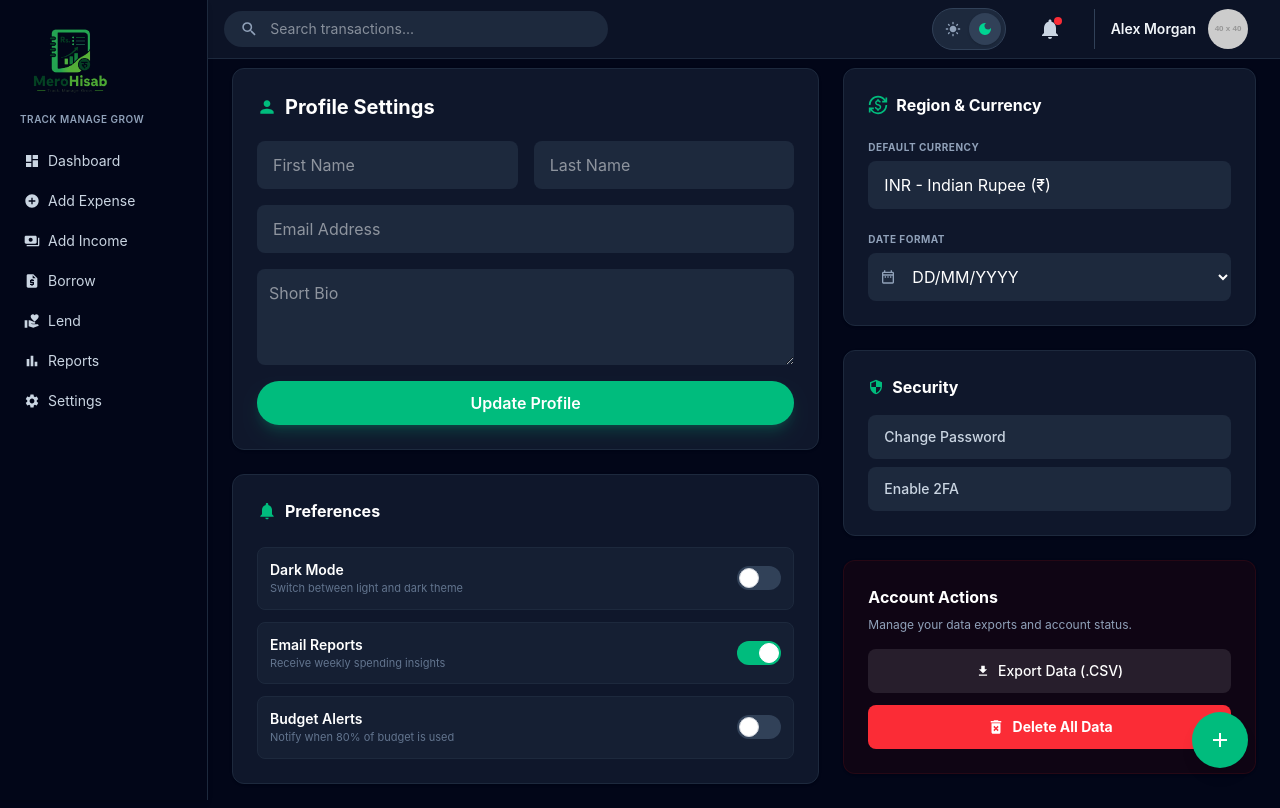
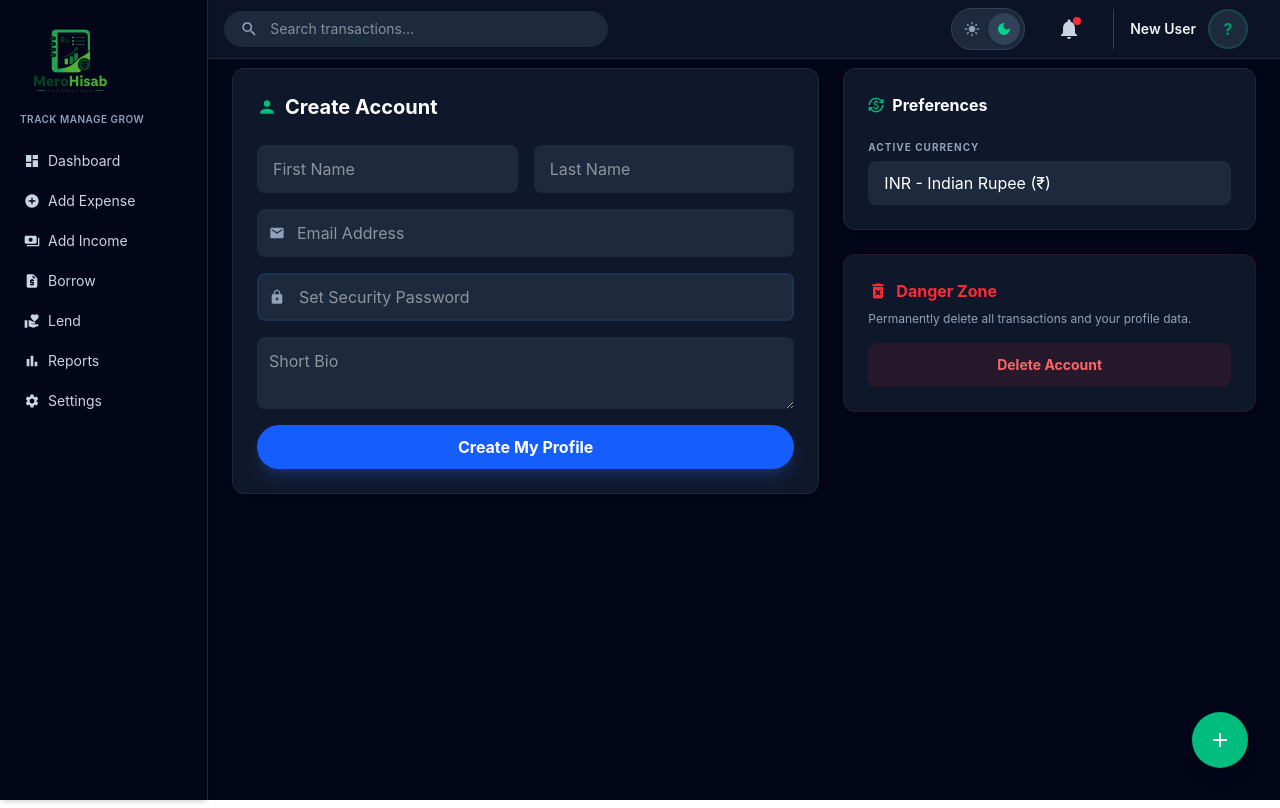
Before and after one commit to Foolmannn/MeroHisab, a React (Vite) app: page /settings in a window 1280 px wide. Built offline with nearby package versions, Linux system fonts and the light colour scheme.

Commit message:
Fised the setting page and topbar

```diff
--- a/src/App.jsx
+++ b/src/App.jsx
@@ -14,6 +14,7 @@ import ReportSection from './pages/Reports';
 import SettingsSection from './pages/Settings';
 import AddExpense from './pages/AddTransaction';
 import { TransactionProvider } from './contexts/TransactionContext';
+import { UserProvider } from './contexts/UserContext';
 
 
 // import './App.css'
@@ -62,6 +63,9 @@ import { TransactionProvider } from './contexts/TransactionContext';
 
 function App() {
   return (
+    <UserProvider>
+
+
     <TransactionProvider>
       <ThemeProvider>
         <div className='dark:bg-slate-950 bg-slate-50'>
@@ -81,6 +85,7 @@ function App() {
         </div>
       </ThemeProvider>
     </TransactionProvider>
+    </UserProvider>
   );
 }
 
--- a/src/components/Layout/Topbar.jsx
+++ b/src/components/Layout/Topbar.jsx
@@ -1,9 +1,11 @@
 import { MdSearch,MdLightMode, MdDarkMode, MdNotifications } from "react-icons/md";
 import { useTheme } from "../../contexts/ThemeContext";
 import { Link } from "react-router-dom";
+import { useUser } from "../../contexts/UserContext";
 
 export default function Topbar() {
   const { theme, toggleTheme } = useTheme();
+  const {user} = useUser()
 
   return (
     <header className="fixed top-0 right-0 w-[calc(100%-12rem)] bg-white/80 dark:bg-slate-900/80 backdrop-blur-md z-40 border-b border-slate-200 dark:border-slate-800 flex justify-between items-center px-8 py-2">
@@ -59,16 +61,18 @@ export default function Topbar() {
         <div className="flex items-center gap-3 pl-4 border-l border-slate-200 dark:border-slate-700">
           <div className="text-right">
             <p className="text-sm font-semibold text-slate-800 dark:text-slate-100">
-              Alex Morgan
+          {user?.firstName || "New User"}
             </p>
           </div>
 <Link
 to="/settings"
 >
-          <img
-            src="https://via.placeholder.com/40"
-            className="w-10 h-10 rounded-full cursor-pointer"
-            />
+    <div className="w-10 h-10 rounded-full bg-emerald-100 dark:bg-slate-800 flex items-center justify-center border-2 border-emerald-500/20 hover:border-emerald-500 transition-all overflow-hidden">
+               {/* Use placeholder if no image, or user's initials */}
+               <span className="text-emerald-600 font-bold">
+                 {user?.firstName ? user.firstName[0].toUpperCase() : "?"}
+               </span>
+            </div>
             </Link>
         </div>
 
--- a/src/contexts/TransactionContext.jsx
+++ b/src/contexts/TransactionContext.jsx
@@ -35,7 +35,7 @@ export const TransactionProvider = ({ children }) => {
   };
 
   return (
-    <TransactionContext.Provider value={{ transactions, addTransaction,currency,
+    <TransactionContext.Provider value={{ transactions, addTransaction,currency, setTransactions ,
       updateCurrency, deleteTransaction }}>
       {children}
     </TransactionContext.Provider>
--- /dev/null
+++ b/src/contexts/UserContext.jsx
@@ -0,0 +1,27 @@
+// contexts/UserContext.js
+import React, { createContext, useContext, useState, useEffect } from "react";
+
+const UserContext = createContext();
+
+export function UserProvider({ children }) {
+  // Unique key to avoid conflict with other local projects
+  const STORAGE_KEY = "vault_finance_user_data";
+
+  const [user, setUser] = useState(() => {
+    const saved = localStorage.getItem(STORAGE_KEY);
+    return saved ? JSON.parse(saved) : null; // Returns null if no user exists
+  });
+
+  const updateProfile = (userData) => {
+    setUser(userData);
+    localStorage.setItem(STORAGE_KEY, JSON.stringify(userData));
+  };
+
+  return (
+    <UserContext.Provider value={{ user, updateProfile }}>
+      {children}
+    </UserContext.Provider>
+  );
+}
+
+export const useUser = () => useContext(UserContext);
--- a/src/pages/Settings.jsx
+++ b/src/pages/Settings.jsx
@@ -1,177 +1,278 @@
-import React, { useState } from "react";
+import React, { useState, useEffect } from "react";
 import { useTransactions } from "../contexts/TransactionContext";
+import { useUser } from "../contexts/UserContext";
 import {
   MdSecurity,
-  MdNotifications,
   MdCurrencyExchange,
   MdPerson,
   MdDeleteForever,
   MdDownload,
-  MdOutlineDateRange,
+  MdLock,
+  MdEmail
 } from "react-icons/md";
 
 export default function Settings() {
-  const { currency, updateCurrency } = useTransactions();
+  const { currency, updateCurrency, setTransactions } = useTransactions();
+  const { user, updateProfile } = useUser();
 
-  // Expanded Currency Map
-  const currencies = [
-    { label: "INR - Indian Rupee", symbol: "₹", code: "INR" },
-    { label: "NPR - Nepalese Rupee", symbol: "Rs.", code: "NPR" },
-    { label: "USD - US Dollar", symbol: "$", code: "USD" },
-    { label: "EUR - Euro", symbol: "€", code: "EUR" },
-    { label: "GBP - British Pound", symbol: "£", code: "GBP" },
-    { label: "JPY - Japanese Yen", symbol: "¥", code: "JPY" },
-    { label: "AUD - Australian Dollar", symbol: "A$", code: "AUD" },
-    { label: "CAD - Canadian Dollar", symbol: "C$", code: "CAD" },
-  ];
+  // UI Toggle States
+  const [isChangingPassword, setIsChangingPassword] = useState(false);
+  const [isConfirmingDelete, setIsConfirmingDelete] = useState(false);
+  const [securityInput, setSecurityInput] = useState({ current: "", next: "" });
+  const [deletePassword, setDeletePassword] = useState("");
 
-  const handleCurrencySelection = (e) => {
-    const selectedSymbol = e.target.value;
-    updateCurrency(selectedSymbol);
+  // Form State
+  const [formData, setFormData] = useState({
+    firstName: "",
+    lastName: "",
+    email: "",
+    bio: "",
+    password: "",
+  });
+
+  useEffect(() => {
+    if (user) {
+      setFormData({
+        firstName: user.firstName || "",
+        lastName: user.lastName || "",
+        email: user.email || "",
+        bio: user.bio || "",
+        password: "",
+      });
+    }
+  }, [user]);
+
+  // --- Profile Actions ---
+  const handleProfileSubmit = (e) => {
+    e.preventDefault();
+    if (!formData.firstName) return;
+
+    if (!user && !formData.password) {
+      alert("Please set a password for your new account.");
+      return;
+    }
+
+    const dataToSave = user
+      ? { ...formData, password: user.password }
+      : { ...formData };
+
+    updateProfile(dataToSave);
+    alert(user ? "Profile updated!" : "Profile created!");
+  };
+
+  // --- Password Change Logic ---
+  const handlePasswordUpdate = () => {
+    if (securityInput.current === user.password) {
+      updateProfile({ ...user, password: securityInput.next });
+      setIsChangingPassword(false);
+      setSecurityInput({ current: "", next: "" });
+      alert("Password updated successfully.");
+    } else {
+      alert("Current password does not match.");
+    }
+  };
+
+  // --- Functional Delete Logic ---
+  const handleNuclearDelete = () => {
+    if (deletePassword !== user.password) {
+      alert("Incorrect password.");
+      return;
+    }
+
+    if (window.confirm("CRITICAL: This wipes all transactions and profile data. Proceed?")) {
+      // Clear localStorage specifically to avoid clashing with other apps
+      localStorage.removeItem("vault_finance_user_data");
+      localStorage.removeItem("vault_finance_transactions");
+      localStorage.removeItem("app_currency");
+      localStorage.removeItem("theme");
+
+      // Reset Context States
+      setTransactions([]);
+      updateProfile(null);
+
+      // Force hard refresh to clear any cached memory states
+      window.location.replace("/");
+    }
   };
 
   return (
     <main className="ml-52 pt-17 px-6 pb-6 min-h-screen bg-slate-50 dark:bg-slate-950 transition-colors">
       <div className="max-w-6xl mx-auto grid grid-cols-1 lg:grid-cols-12 gap-6">
 
-        {/* LEFT SIDE: PROFILE & NOTIFICATIONS */}
+        {/* LEFT SIDE: PROFILE & SECURITY */}
         <div className="lg:col-span-7 flex flex-col gap-6">
+          <div className="bg-white dark:bg-slate-900 rounded-xl shadow-sm p-6 border border-slate-200 dark:border-slate-800">
+            <h2 className="text-xl font-bold text-slate-800 dark:text-white mb-6 flex items-center gap-2">
+              <MdPerson className="text-emerald-500" />
+              {user ? "Profile Settings" : "Create Account"}
+            </h2>
 
-          {/* PROFILE CARD */}
-          <div className="bg-white dark:bg-slate-900 rounded-xl shadow-sm p-6 border border-slate-200 dark:border-slate-800">
-            <h2 className="text-xl font-bold text-slate-800 dark:text-white mb-5 flex items-center gap-2">
-              <MdPerson className="text-emerald-500" /> Profile Settings
-            </h2>
-            <div className="flex flex-col gap-4">
+            <form onSubmit={handleProfileSubmit} className="flex flex-col gap-4">
               <div className="grid grid-cols-2 gap-4">
                 <input
                   placeholder="First Name"
-                  className="h-12 px-4 rounded-lg bg-slate-100 dark:bg-slate-800 text-slate-800 dark:text-white outline-none focus:ring-2 ring-emerald-500/20"
+                  value={formData.firstName}
+                  onChange={(e) => setFormData({...formData, firstName: e.target.value})}
+                  className="h-12 px-4 rounded-lg bg-slate-100 dark:bg-slate-800 text-slate-800 dark:text-white outline-none focus:ring-2 ring-emerald-500/20 border-none"
                 />
                 <input
                   placeholder="Last Name"
-                  className="h-12 px-4 rounded-lg bg-slate-100 dark:bg-slate-800 text-slate-800 dark:text-white outline-none focus:ring-2 ring-emerald-500/20"
+                  value={formData.lastName}
+                  onChange={(e) => setFormData({...formData, lastName: e.target.value})}
+                  className="h-12 px-4 rounded-lg bg-slate-100 dark:bg-slate-800 text-slate-800 dark:text-white outline-none focus:ring-2 ring-emerald-500/20 border-none"
                 />
               </div>
-              <input
-                placeholder="Email Address"
-                className="h-12 px-4 rounded-lg bg-slate-100 dark:bg-slate-800 text-slate-800 dark:text-white outline-none focus:ring-2 ring-emerald-500/20"
-              />
+
+              {/* EMAIL FIELD RESTORED */}
+              <div className="relative">
+                <MdEmail className="absolute left-3 top-1/2 -translate-y-1/2 text-slate-400" />
+                <input
+                  type="email"
+                  placeholder="Email Address"
+                  value={formData.email}
+                  onChange={(e) => setFormData({...formData, email: e.target.value})}
+                  className="w-full h-12 pl-10 pr-4 rounded-lg bg-slate-100 dark:bg-slate-800 text-slate-800 dark:text-white outline-none focus:ring-2 ring-emerald-500/20 border-none"
+                />
+              </div>
+
+              {!user && (
+                <div className="relative">
+                  <MdLock className="absolute left-3 top-1/2 -translate-y-1/2 text-slate-400" />
+                  <input
+                    type="password"
+                    placeholder="Set Security Password"
+                    value={formData.password}
+                    onChange={(e) => setFormData({...formData, password: e.target.value})}
+                    className="w-full h-12 pl-10 pr-4 rounded-lg bg-slate-100 dark:bg-slate-800 text-slate-800 dark:text-white outline-none focus:ring-2 ring-blue-500/20 border-2 border-blue-500/10"
+                  />
+                </div>
+              )}
+
               <textarea
                 placeholder="Short Bio"
-                rows="3"
-                className="p-3 rounded-lg bg-slate-100 dark:bg-slate-800 text-slate-800 dark:text-white outline-none focus:ring-2 ring-emerald-500/20"
+                value={formData.bio}
+                onChange={(e) => setFormData({...formData, bio: e.target.value})}
+                rows="2"
+                className="p-3 rounded-lg bg-slate-100 dark:bg-slate-800 text-slate-800 dark:text-white outline-none focus:ring-2 ring-emerald-500/20 border-none"
               />
-              <button className="h-11 bg-emerald-500 text-white rounded-full font-semibold hover:bg-emerald-600 transition active:scale-95 shadow-lg shadow-emerald-500/20">
-                Update Profile
+
+              <button
+                type="submit"
+                className={`h-11 rounded-full font-bold text-white transition active:scale-95 shadow-lg ${
+                  user ? "bg-emerald-500 shadow-emerald-500/20" : "bg-blue-600 shadow-blue-500/20"
+                }`}
+              >
+                {user ? "Update Profile" : "Create My Profile"}
               </button>
-            </div>
-          </div>
+            </form>
 
-          {/* NOTIFICATIONS */}
-          <div className="bg-white dark:bg-slate-900 rounded-xl shadow-sm p-6 border border-slate-200 dark:border-slate-800">
-            <div className="flex items-center gap-2 mb-6">
-              <MdNotifications className="text-emerald-500 text-xl" />
-              <h3 className="font-bold text-slate-800 dark:text-white">Preferences</h3>
-            </div>
-            <div className="flex flex-col gap-3">
-              <ToggleItem title="Dark Mode" desc="Switch between light and dark theme" />
-              <ToggleItem title="Email Reports" desc="Receive weekly spending insights" defaultChecked />
-              <ToggleItem title="Budget Alerts" desc="Notify when 80% of budget is used" />
-            </div>
+            {/* PASSWORD MANAGEMENT */}
+            {user && (
+              <div className="mt-8 pt-6 border-t border-slate-100 dark:border-slate-800">
+                <div className="flex items-center justify-between mb-4">
+                  <div className="flex items-center gap-2">
+                    <MdSecurity className="text-emerald-500" />
+                    <h3 className="font-bold text-slate-800 dark:text-white text-sm">Account Security</h3>
+                  </div>
+                  {!isChangingPassword && (
+                    <button
+                      onClick={() => setIsChangingPassword(true)}
+                      className="text-xs font-bold text-emerald-500 hover:text-emerald-600 px-4 py-1.5 bg-emerald-50 dark:bg-emerald-500/10 rounded-full transition"
+                    >
+                      Change Password
+                    </button>
+                  )}
+                </div>
+
+                {isChangingPassword && (
+                  <div className="space-y-3 bg-slate-50 dark:bg-slate-800/40 p-4 rounded-xl border border-slate-100 dark:border-slate-800">
+                    <input
+                      type="password"
+                      placeholder="Current Password"
+                      value={securityInput.current}
+                      onChange={(e) => setSecurityInput({...securityInput, current: e.target.value})}
+                      className="w-full h-10 px-4 rounded-lg bg-white dark:bg-slate-900 border border-slate-200 dark:border-slate-700 text-sm text-white outline-none"
+                    />
+                    <input
+                      type="password"
+                      placeholder="New Password"
+                      value={securityInput.next}
+                      onChange={(e) => setSecurityInput({...securityInput, next: e.target.value})}
+                      className="w-full h-10 px-4 rounded-lg bg-white dark:bg-slate-900 border border-slate-200 dark:border-slate-700 text-sm text-white outline-none"
+                    />
+                    <div className="flex gap-2">
+                      <button onClick={handlePasswordUpdate} className="flex-1 h-10 bg-emerald-500 text-white rounded-lg text-xs font-bold hover:bg-emerald-600 transition">Update Password</button>
+                      <button onClick={() => setIsChangingPassword(false)} className="px-4 h-10 bg-slate-200 dark:bg-slate-700 text-slate-600 dark:text-white rounded-lg text-xs font-medium">Cancel</button>
+                    </div>
+                  </div>
+                )}
+              </div>
+            )}
           </div>
         </div>
 
-        {/* RIGHT SIDE: CURRENCY & SECURITY */}
+        {/* RIGHT SIDE */}
         <div className="lg:col-span-5 flex flex-col gap-6">
-
-          {/* CURRENCY & REGION */}
           <div className="bg-white dark:bg-slate-900 rounded-xl shadow-sm p-6 border border-slate-200 dark:border-slate-800">
-            <div className="flex items-center gap-2 mb-4">
-              <MdCurrencyExchange className="text-emerald-500 text-xl" />
-              <h3 className="font-bold text-slate-800 dark:text-white">Region & Currency</h3>
-            </div>
-            <div className="flex flex-col gap-4">
+            <h3 className="font-bold text-slate-800 dark:text-white mb-4 flex items-center gap-2">
+              <MdCurrencyExchange className="text-emerald-500" /> Preferences
+            </h3>
+            <div className="space-y-4">
               <div>
-                <label className="text-[10px] font-bold text-slate-400 uppercase tracking-wider">Default Currency</label>
+                <label className="text-[10px] font-bold text-slate-400 uppercase tracking-widest">Active Currency</label>
                 <select
                   value={currency}
-                  onChange={handleCurrencySelection}
-                  className="w-full mt-1 h-12 px-4 rounded-lg bg-slate-100 dark:bg-slate-800 text-slate-800 dark:text-white border-transparent focus:ring-2 ring-emerald-500/20 outline-none appearance-none cursor-pointer"
+                  onChange={(e) => updateCurrency(e.target.value)}
+                  className="w-full mt-1 h-11 px-4 rounded-lg bg-slate-100 dark:bg-slate-800 text-slate-800 dark:text-white border-none outline-none appearance-none cursor-pointer"
                 >
-                  {currencies.map((curr) => (
-                    <option key={curr.code} value={curr.symbol}>
-                      {curr.label} ({curr.symbol})
-                    </option>
-                  ))}
+                  <option value="Rs.">NPR - Nepalese Rupee (Rs.)</option>
+                  <option value="रू">NPR - Nepalese Rupee (रू)</option>
+                  <option value="₹">INR - Indian Rupee (₹)</option>
+                  <option value="$">USD - US Dollar ($)</option>
+                  <option value="€">EUR - Euro (€)</option>
+                  <option value="৳">BDT - Bangladeshi Taka (৳)</option>
+                  <option value="₨">PKR - Pakistani Rupee (₨)</option>
+                  <option value="£">GBP - British Pound (£)</option>
+                  <option value="¥">JPY - Japanese Yen (¥)</option>
                 </select>
-              </div>
-
-              <div>
-                <label className="text-[10px] font-bold text-slate-400 uppercase tracking-wider">Date Format</label>
-                <div className="relative mt-1">
-                  <MdOutlineDateRange className="absolute left-3 top-1/2 -translate-y-1/2 text-slate-400" />
-                  <select className="w-full h-12 pl-10 pr-4 rounded-lg bg-slate-100 dark:bg-slate-800 text-slate-800 dark:text-white border-transparent outline-none">
-                    <option>DD/MM/YYYY</option>
-                    <option>MM/DD/YYYY</option>
-                    <option>YYYY-MM-DD</option>
-                  </select>
-                </div>
               </div>
             </div>
           </div>
 
-          {/* SECURITY QUICK LINKS */}
-          <div className="bg-white dark:bg-slate-900 rounded-xl shadow-sm p-6 border border-slate-200 dark:border-slate-800">
-            <div className="flex items-center gap-2 mb-4">
-              <MdSecurity className="text-emerald-500" />
-              <h3 className="font-bold text-slate-800 dark:text-white">Security</h3>
-            </div>
-            <div className="flex flex-col gap-2">
-              <SecurityButton label="Change Password" />
-              <SecurityButton label="Enable 2FA" />
-            </div>
+          {/* DANGER ZONE */}
+          <div className="bg-white dark:bg-slate-900 rounded-xl shadow-sm p-6 border border-red-100 dark:border-red-900/30 overflow-hidden">
+            <h3 className="font-bold text-red-500 mb-2 flex items-center gap-2">
+              <MdDeleteForever className="text-xl" /> Danger Zone
+            </h3>
+            <p className="text-xs text-slate-500 dark:text-slate-400 mb-4">
+              Permanently delete all transactions and your profile data.
+            </p>
+
+            {!isConfirmingDelete ? (
+              <button
+                onClick={() => setIsConfirmingDelete(true)}
+                className="w-full h-11 bg-red-50 dark:bg-red-500/10 text-red-600 dark:text-red-400 rounded-lg text-sm font-bold hover:bg-red-500 hover:text-white transition"
+              >
+                Delete Account
+              </button>
+            ) : (
+              <div className="space-y-3 p-3 bg-red-50 dark:bg-red-950/20 rounded-lg border border-red-100 dark:border-red-900/20">
+                <input
+                  type="password"
+                  placeholder="Enter Password to Wipe Data"
+                  value={deletePassword}
+                  onChange={(e) => setDeletePassword(e.target.value)}
+                  className="w-full h-10 px-4 rounded-lg bg-white dark:bg-slate-900 border-2 border-red-500 outline-none text-slate-800 dark:text-white text-sm"
+                />
+                <div className="flex gap-2">
+                  <button onClick={handleNuclearDelete} className="flex-1 h-10 bg-red-600 text-white rounded-lg text-xs font-bold hover:bg-red-700">Confirm Deletion</button>
+                  <button onClick={() => setIsConfirmingDelete(false)} className="px-4 h-10 bg-slate-200 dark:bg-slate-700 text-slate-600 dark:text-white rounded-lg text-xs">Cancel</button>
+                </div>
+              </div>
+            )}
           </div>
-
-          {/* DANGER ZONE */}
-          <div className="bg-slate-900 dark:bg-red-950/20 rounded-xl shadow-sm p-6 border border-transparent dark:border-red-900/20">
-            <h3 className="font-bold text-white mb-2">Account Actions</h3>
-            <p className="text-xs text-slate-400 mb-4">Manage your data exports and account status.</p>
-            <div className="flex flex-col gap-3">
-              <button className="h-11 bg-white/10 text-white rounded-lg flex items-center justify-center gap-2 hover:bg-white/20 transition text-sm font-medium">
-                <MdDownload /> Export Data (.CSV)
-              </button>
-              <button className="h-11 bg-red-500 text-white rounded-lg flex items-center justify-center gap-2 hover:bg-red-600 transition text-sm font-bold">
-                <MdDeleteForever className="text-lg" /> Delete All Data
-              </button>
-            </div>
-          </div>
-
         </div>
       </div>
     </main>
   );
 }
-
-function ToggleItem({ title, desc, defaultChecked = false }) {
-  return (
-    <div className="flex justify-between items-center p-3 bg-slate-50 dark:bg-slate-800/50 rounded-lg border border-slate-100 dark:border-slate-800">
-      <div>
-        <p className="text-sm font-semibold text-slate-800 dark:text-white">{title}</p>
-        <p className="text-[11px] text-slate-500">{desc}</p>
-      </div>
-      <label className="relative inline-flex items-center cursor-pointer">
-        <input type="checkbox" defaultChecked={defaultChecked} className="sr-only peer" />
-        <div className="w-11 h-6 bg-slate-200 peer-focus:outline-none rounded-full peer dark:bg-slate-700 peer-checked:after:translate-x-full peer-checked:after:border-white after:content-[''] after:absolute after:top-[2px] after:left-[2px] after:bg-white after:border-gray-300 after:border after:rounded-full after:h-5 after:w-5 after:transition-all peer-checked:bg-emerald-500"></div>
-      </label>
-    </div>
-  );
-}
-
-function SecurityButton({ label }) {
-  return (
-    <button className="h-11 w-full bg-slate-100 dark:bg-slate-800 rounded-lg text-left px-4 hover:bg-slate-200 dark:hover:bg-slate-700 transition text-sm text-slate-700 dark:text-slate-300 font-medium">
-      {label}
-    </button>
-  );
-}
```
Also changed, not shown: src/contexts/AuthContext.jsx (deleted).
